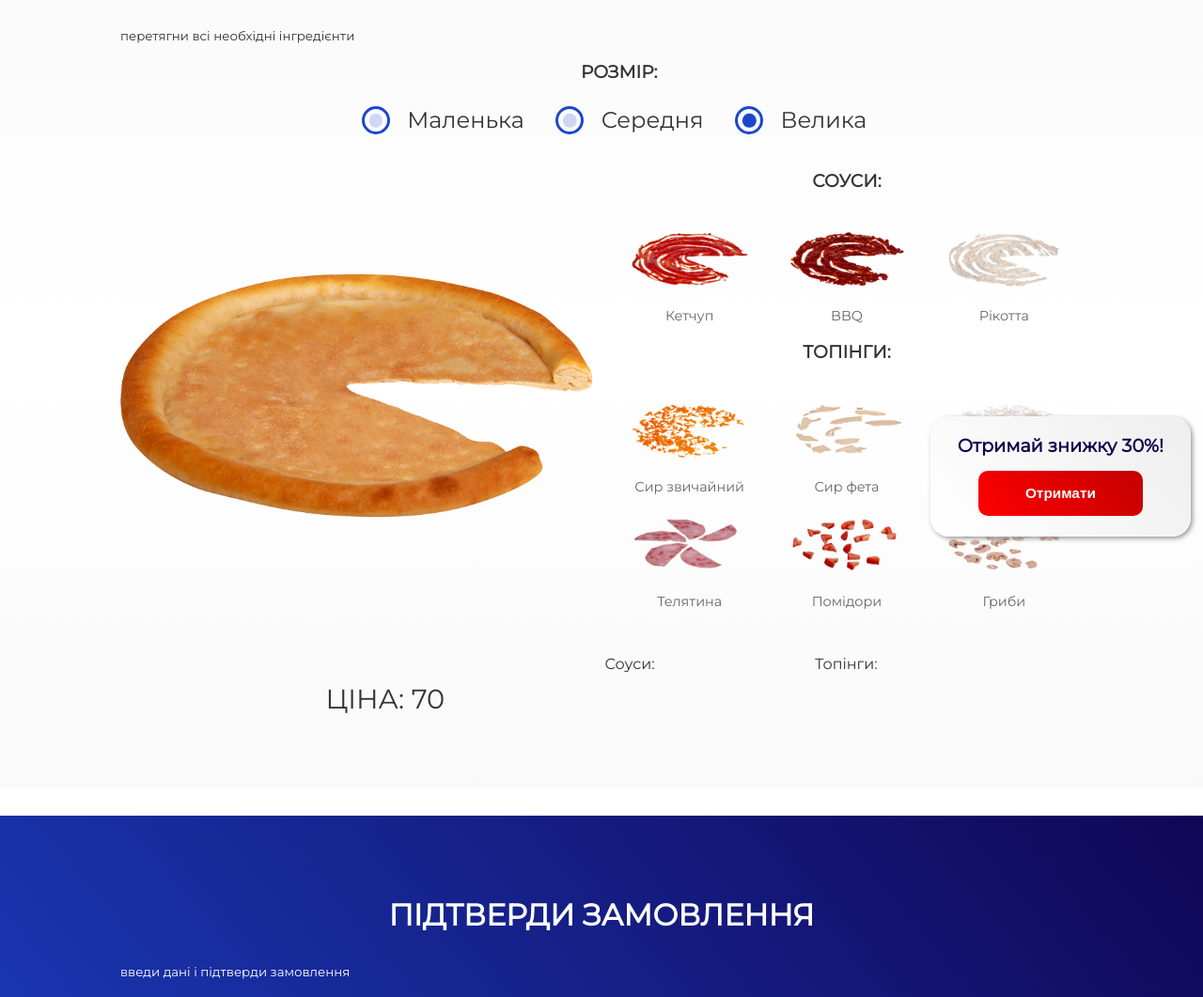
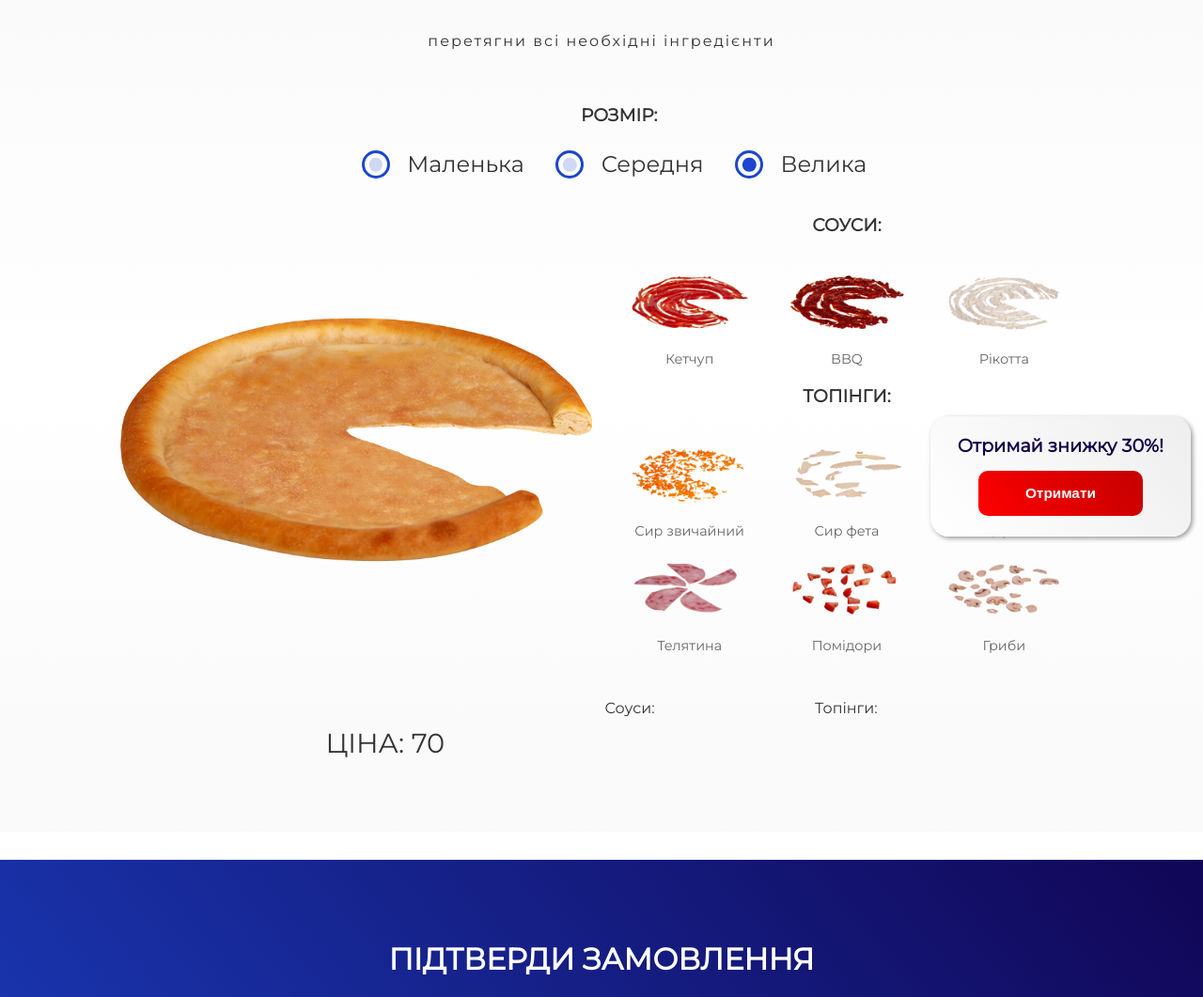
Before and after one commit to Andrii-Podieniezhnyi/pizza_dominos, a plain HTML site: page index.html in a window 1280 px wide. Shown: the part 213-1274 px from the top of the page at 94% size. Drawn offline with Linux system fonts and the light colour scheme.

Commit message:
Update index.html

```diff
--- a/index.html
+++ b/index.html
@@ -28,7 +28,7 @@
         </header>
         <main>
             <h1>Збери піццу своєї мрії</h1>
-            <sub>перетягни всi необхiднi iнгредiєнти</sub>
+            <sub class="sub_1">перетягни всi необхiднi iнгредiєнти</sub>
             <div id="banner">Отримай знижку 30%!<br>
                 <button id="button">Отримати</button>
             </div>
@@ -108,7 +108,7 @@
         </main>
         <footer>
             <h2>Пiдтверди замовлення</h2>
-            <sub>введи данi i пiдтверди замовлення</sub>
+            <sub class="sub_2">введи данi i пiдтверди замовлення</sub>
             <form id="info" method="POST" action="./php/mail.php">
                 <div class="grid">
                     <label for="name">Ваше ім'я</label>
```
